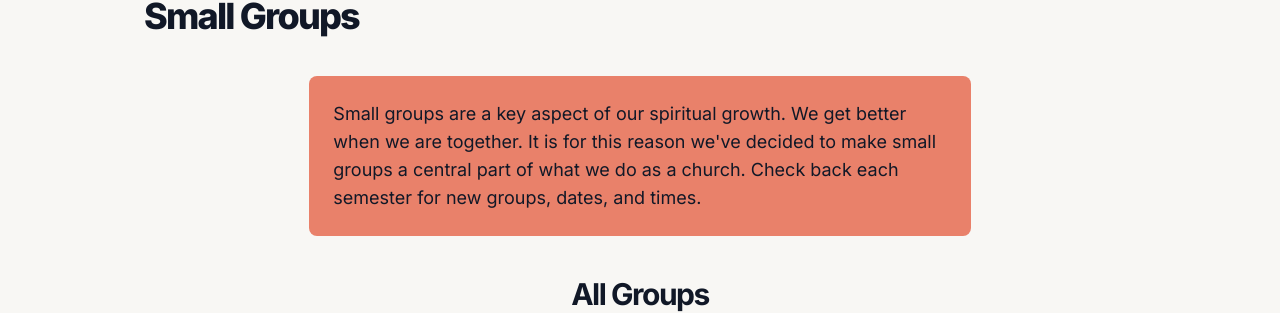
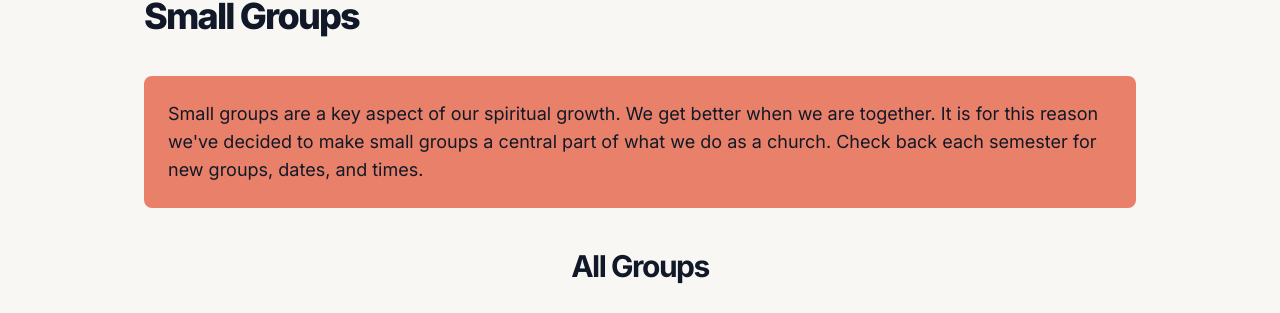
Before and after one commit to refreshchurch/refresh_church, a Next.js app: page /small-groups in a window 1280 px wide. Shown: the part 134-447 px from the top of the page. Built offline with nearby package versions, Linux system fonts and the light colour scheme; no server answers.

Commit message:
card fixed

```diff
--- a/src/app/components/Card.js
+++ b/src/app/components/Card.js
@@ -21,7 +21,7 @@ export default function Card({ item, showMobile }) {
         />
       </div>
       <div className="p-6 flex flex-col justify-between h-[250px]">
-        <h3 className="text-2xl font-semibold text-gray-900 mb-3 truncate overflow-hidden whitespace-nowrap">{item.attributes.name}</h3>
+        <h3 className="text-2xl font-semibold text-gray-900 mb-1 truncate overflow-hidden whitespace-nowrap">{item.attributes.name}</h3>
         <p className="text-gray-700 sm:mb-5 mb-3 flex-grow">
           {showMobile ? (
             <>
@@ -29,7 +29,7 @@ export default function Card({ item, showMobile }) {
             </>
           ) : (
             <>
-              {stripHtml(item.attributes.description).substring(0, 200)}...
+              {stripHtml(item.attributes.description).substring(0, 180)}...
             </>
           )}
         </p>
--- a/src/app/small-groups/page.js
+++ b/src/app/small-groups/page.js
@@ -54,7 +54,7 @@ export default function SmallGroups() {
   return (
     <div className="container mx-auto px-8 sm:px-36 py-12">
       <h2 className="mb-10 text-4xl font-extrabold text-gray-900 tracking-tighter sm:text-4xl">Small Groups</h2>
-      <div className="bg-primaryLight p-6 rounded-lg mb-10 mx-auto w-full sm:w-3/4 lg:w-2/3">
+      <div className="bg-primaryLight p-6 rounded-lg mb-10 mx-auto w-full sm:w-4/4 lg:w-4/4">
         <p className="text-lg text-gray-900 text-left">
           Small groups are a key aspect of our spiritual growth. We get better when we are together. It is for this reason we've decided to make small groups a central part of what we do as a church. Check back each semester for new groups, dates, and times.
         </p>
```
